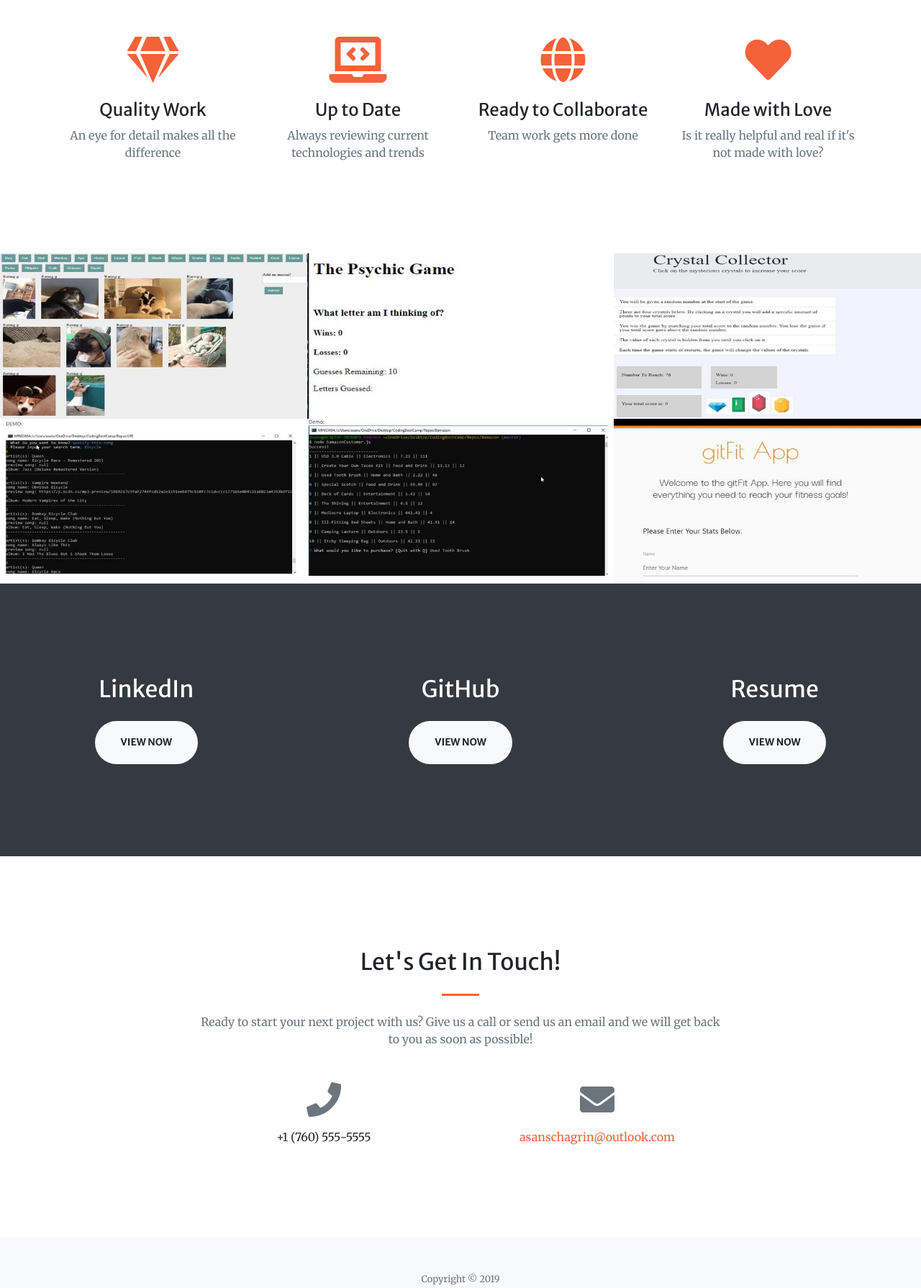
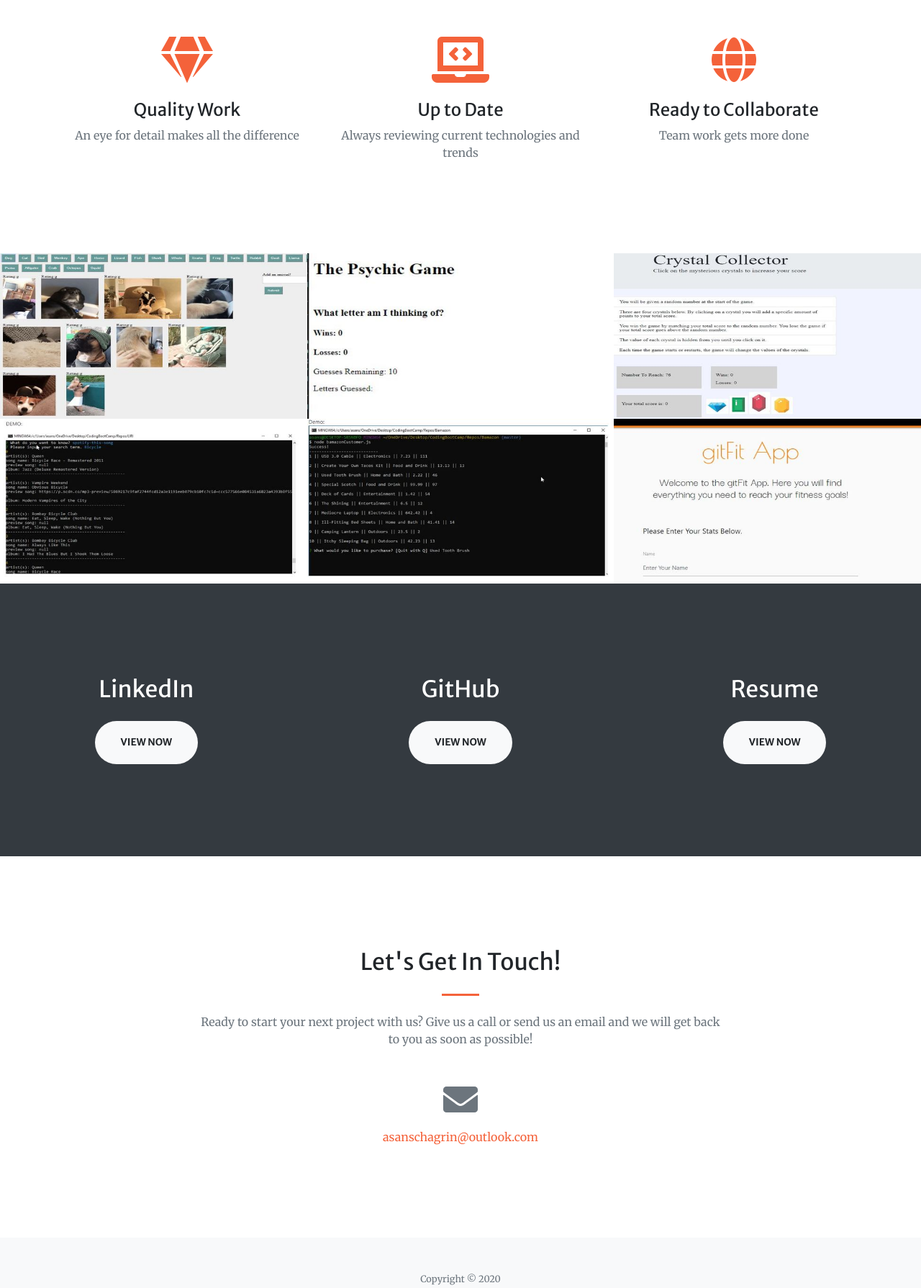
Before and after one commit to asanscha/Portfolio, a website with bundled scripts: page index.html in a window 1280 px wide. Shown: the part 1492-3282 px from the top of the page at 72% size. Built offline with nearby package versions, Linux system fonts and the light colour scheme.

Commit message:
updated resume and removed phone number

```diff
--- a/index.html
+++ b/index.html
@@ -14,7 +14,8 @@
 
   <!-- Google Fonts -->
   <link href="https://fonts.googleapis.com/css?family=Merriweather+Sans:400,700" rel="stylesheet">
-  <link href='https://fonts.googleapis.com/css?family=Merriweather:400,300,300italic,400italic,700,700italic' rel='stylesheet' type='text/css'>
+  <link href='https://fonts.googleapis.com/css?family=Merriweather:400,300,300italic,400italic,700,700italic'
+    rel='stylesheet' type='text/css'>
 
   <!-- Plugin CSS -->
   <link href="vendor/magnific-popup/magnific-popup.css" rel="stylesheet">
@@ -29,7 +30,9 @@
   <nav class="navbar navbar-expand-lg navbar-light fixed-top py-3" id="mainNav">
     <div class="container">
       <a class="navbar-brand js-scroll-trigger" href="#page-top">Alex Sanschagrin</a>
-      <button class="navbar-toggler navbar-toggler-right" type="button" data-toggle="collapse" data-target="#navbarResponsive" aria-controls="navbarResponsive" aria-expanded="false" aria-label="Toggle navigation">
+      <button class="navbar-toggler navbar-toggler-right" type="button" data-toggle="collapse"
+        data-target="#navbarResponsive" aria-controls="navbarResponsive" aria-expanded="false"
+        aria-label="Toggle navigation">
         <span class="navbar-toggler-icon"></span>
       </button>
       <div class="collapse navbar-collapse" id="navbarResponsive">
@@ -60,7 +63,8 @@
           <hr class="divider my-4">
         </div>
         <div class="col-lg-8 align-self-baseline">
-          <p class="text-white-75 font-weight-light mb-5">San Diego based web developer focused on creating user-friendly expierences</p>
+          <p class="text-white-75 font-weight-light mb-5">San Diego based web developer focused on creating
+            user-friendly expierences</p>
           <a class="btn btn-primary btn-xl js-scroll-trigger" href="#about">Explore</a>
         </div>
       </div>
@@ -74,7 +78,8 @@
         <div class="col-lg-8 text-center">
           <h2 class="text-white mt-0">I've got what you need!</h2>
           <hr class="divider light my-4">
-          <p class="text-white-50 mb-4">I enjoy meaningful work that helps others. My background in Quality and biotech conditioned me to be detail-oriented and careful with my coding and development. </p>
+          <p class="text-white-50 mb-4">I enjoy meaningful work that helps others. My background in Quality and biotech
+            conditioned me to be detail-oriented and careful with my coding and development. </p>
           <a class="btn btn-light btn-xl js-scroll-trigger" href="#services">Let's Get Started!</a>
         </div>
       </div>
@@ -87,32 +92,26 @@
       <h2 class="text-center mt-0">At Your Service</h2>
       <hr class="divider my-4">
       <div class="row">
-        <div class="col-lg-3 col-md-6 text-center">
+        <div class="col-lg-4 col-md-6 text-center">
           <div class="mt-5">
             <i class="fas fa-4x fa-gem text-primary mb-4"></i>
             <h3 class="h4 mb-2">Quality Work</h3>
             <p class="text-muted mb-0">An eye for detail makes all the difference</p>
           </div>
         </div>
-        <div class="col-lg-3 col-md-6 text-center">
+        <div class="col-lg-4 col-md-6 text-center">
           <div class="mt-5">
             <i class="fas fa-4x fa-laptop-code text-primary mb-4"></i>
             <h3 class="h4 mb-2">Up to Date</h3>
             <p class="text-muted mb-0">Always reviewing current technologies and trends</p>
           </div>
         </div>
-        <div class="col-lg-3 col-md-6 text-center">
+        <div class="col-lg-4 col-md-6 text-center">
           <div class="mt-5">
             <i class="fas fa-4x fa-globe text-primary mb-4"></i>
             <h3 class="h4 mb-2">Ready to Collaborate</h3>
             <p class="text-muted mb-0">Team work gets more done</p>
           </div>
-        </div>
-        <div class="col-lg-3 col-md-6 text-center">
-          <div class="mt-5">
-            <i class="fas fa-4x fa-heart text-primary mb-4"></i>
-            <h3 class="h4 mb-2">Made with Love</h3>
-            <p class="text-muted mb-0">Is it really helpful and real if it's not made with love?</p>
         </div>
       </div>
     </div>
@@ -218,7 +217,8 @@
       </div>
       <div class="container text-center col-sm">
         <h2 class="mb-4">Resume</h2>
-        <a class="btn btn-light btn-xl" href="file:///C:/Users/asans/OneDrive/Desktop/Resume.pdf" target="_blank">View Now</a>
+        <a class="btn btn-light btn-xl" href="C:\Users\asans\Desktop\SanschagrinAlexResume.pdf" target="_blank">View
+          Now</a>
       </div>
     </div>
   </section>
@@ -230,15 +230,11 @@
         <div class="col-lg-8 text-center">
           <h2 class="mt-0">Let's Get In Touch!</h2>
           <hr class="divider my-4">
-          <p class="text-muted mb-5">Ready to start your next project with us? Give us a call or send us an email and we will get back to you as soon as possible!</p>
+          <p class="text-muted mb-5">Ready to start your next project with us? Give us a call or send us an email and we
+            will get back to you as soon as possible!</p>
         </div>
       </div>
-      <div class="row">
-        <div class="col-lg-4 ml-auto text-center mb-5 mb-lg-0">
-          <i class="fas fa-phone fa-3x mb-3 text-muted"></i>
-          <div>+1 (760) 555-5555</div>
-        </div>
-        <div class="col-lg-4 mr-auto text-center">
+        <div class="mr-auto text-center">
           <i class="fas fa-envelope fa-3x mb-3 text-muted"></i>
           <!-- Make sure to change the email address in anchor text AND the link below! -->
           <a class="d-block" href="mailto:asanschagrin@outlook.com">asanschagrin@outlook.com</a>
@@ -250,7 +246,7 @@
   <!-- Footer -->
   <footer class="bg-light py-5">
     <div class="container">
-      <div class="small text-center text-muted">Copyright &copy; 2019</div>
+      <div class="small text-center text-muted">Copyright &copy; 2020</div>
     </div>
   </footer>
 
@@ -266,4 +262,5 @@
   <script src="js/creative.min.js"></script>
 
 </body>
+
 </html>
```
Lines whose indentation alone changed are shown as unchanged.
